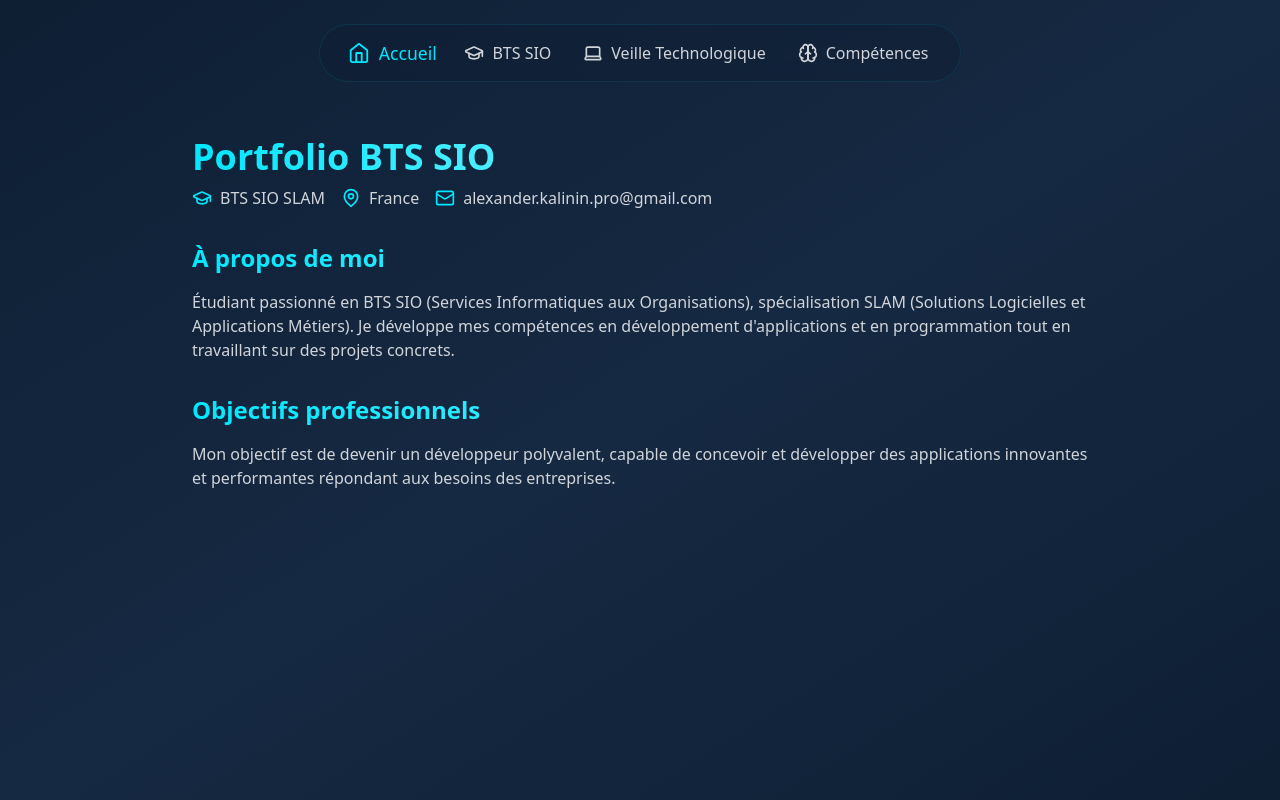
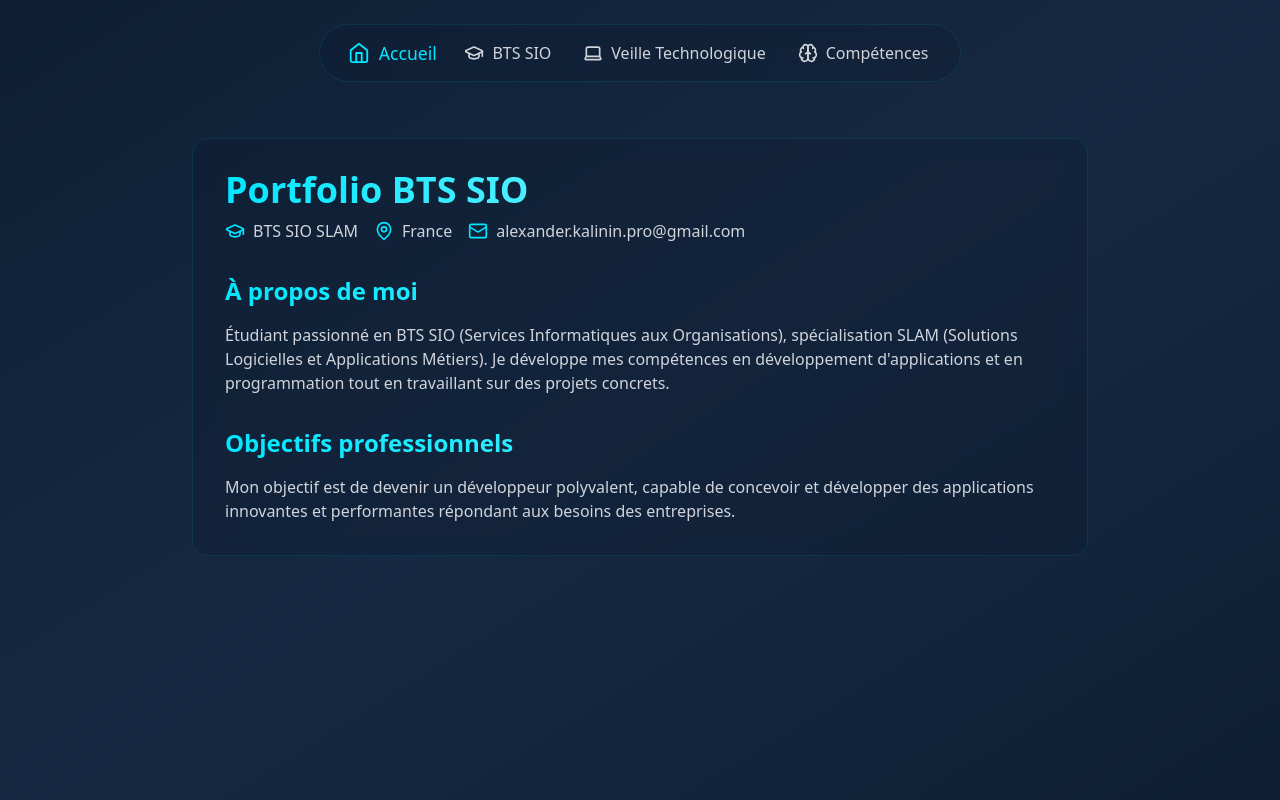
Before and after one commit to Manwayyy/Portfolio, a React (Vite) app: page / in a window 1280 px wide. Built offline with nearby package versions, Linux system fonts and the light colour scheme.

Commit message:
PatchNote Hover

```diff
--- a/src/index.css
+++ b/src/index.css
@@ -65,6 +65,10 @@ body {
   animation: slideIn 0.5s ease-out forwards;
 }
 
+.card {
+  @apply glass-effect rounded-2xl p-8 hover:scale-105 transition-all duration-300;
+}
+
 .card:nth-child(1) { animation-delay: 0.1s; }
 .card:nth-child(2) { animation-delay: 0.2s; }
 .card:nth-child(3) { animation-delay: 0.3s; }
```
